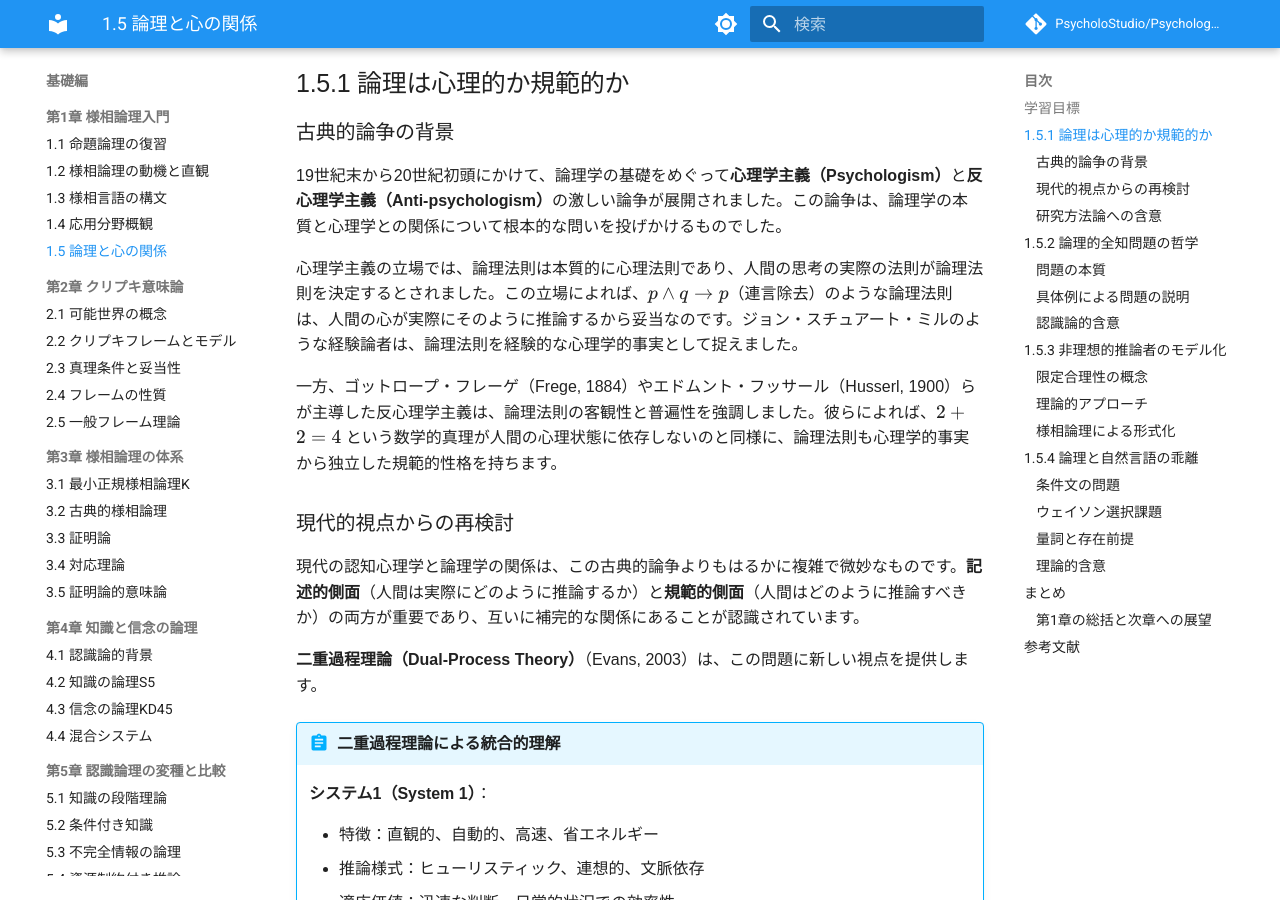
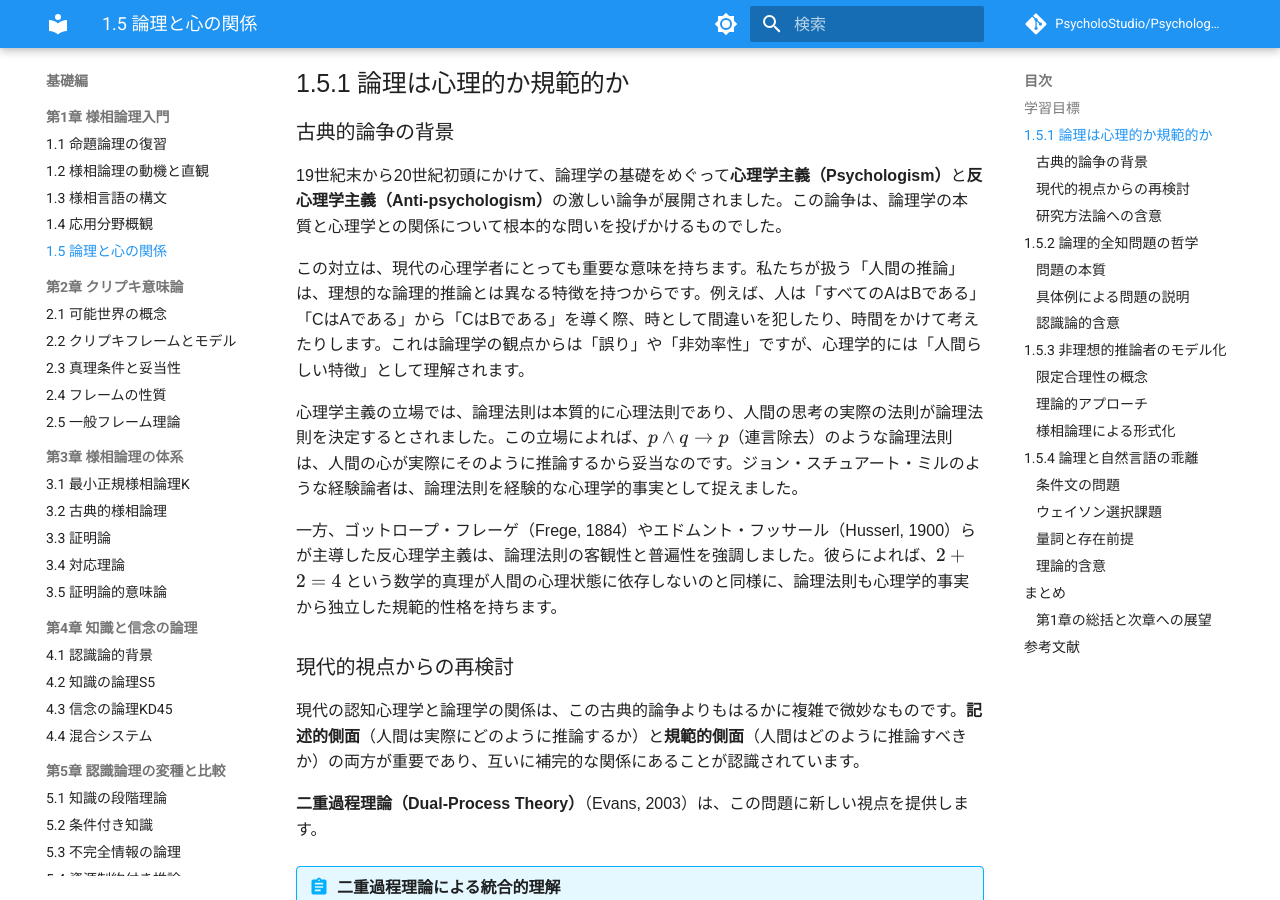
Before and after one commit to PsycholoStudio/Psychology-On-Epistemic-Logic, an MkDocs documentation site: the page built from docs/foundations/1-5-logic-and-mind.md, in a window 1280 px wide and 900 px high, scrolled down 482 px. Built offline with MkDocs 1.6.1 and Material for MkDocs 9.7.7, drawn with Linux system fonts in a browser that asks for light colours; comment, search, counter and statistics services are not loaded; some of the changed text lies outside the part shown.

Commit message:
教育的改善と数式表記の統一完了
- 1-1節：リストフォーマットの修正（空行追加）
- 1-4節：KaTeX記法への統一（フレーム公理、推論パターン）
- 1-5節：具体例追加による段階的導入の改善

🤖 Generated with [Claude Code](https://claude.ai/code)

Co-Authored-By: Claude <noreply@anthropic.com>

```diff
--- a/docs/foundations/1-5-logic-and-mind.md
+++ b/docs/foundations/1-5-logic-and-mind.md
@@ -13,6 +13,8 @@
 ### 古典的論争の背景
 
 19世紀末から20世紀初頭にかけて、論理学の基礎をめぐって**心理学主義（Psychologism）**と**反心理学主義（Anti-psychologism）**の激しい論争が展開されました。この論争は、論理学の本質と心理学との関係について根本的な問いを投げかけるものでした。
+
+この対立は、現代の心理学者にとっても重要な意味を持ちます。私たちが扱う「人間の推論」は、理想的な論理的推論とは異なる特徴を持つからです。例えば、人は「すべてのAはBである」「CはAである」から「CはBである」を導く際、時として間違いを犯したり、時間をかけて考えたりします。これは論理学の観点からは「誤り」や「非効率性」ですが、心理学的には「人間らしい特徴」として理解されます。
 
 心理学主義の立場では、論理法則は本質的に心理法則であり、人間の思考の実際の法則が論理法則を決定するとされました。この立場によれば、\(p \land q \rightarrow p\)（連言除去）のような論理法則は、人間の心が実際にそのように推論するから妥当なのです。ジョン・スチュアート・ミルのような経験論者は、論理法則を経験的な心理学的事実として捉えました。
 
@@ -81,6 +83,8 @@
 - 結論：すべてのカナリアは動物である（\(\forall x (\text{Canary}(x) \rightarrow \text{Animal}(x))\)）
 
 論理的全知性によれば、前提を知っている人は自動的に結論も知っていることになります。しかし、実際の心理学実験では、人々は明示的な推論過程を経なければ結論に到達しません。
+
+さらに身近な例として、算数を考えてみましょう。「3×4=12」と「12÷3=4」を知っている人が、必ずしも即座に「48÷4=12」を計算できるわけではありません。論理的には基本的な算術知識から導出可能ですが、実際には計算という推論プロセスが必要です。このような例は、知識の「保有」と「利用可能性」の違いを示しています。
 
 ### 認識論的含意
 
```
Also changed, not shown: docs/foundations/1-1-propositional-logic.md (+1 -0 lines), docs/foundations/1-4-applications-overview.md (+16 -10 lines).
